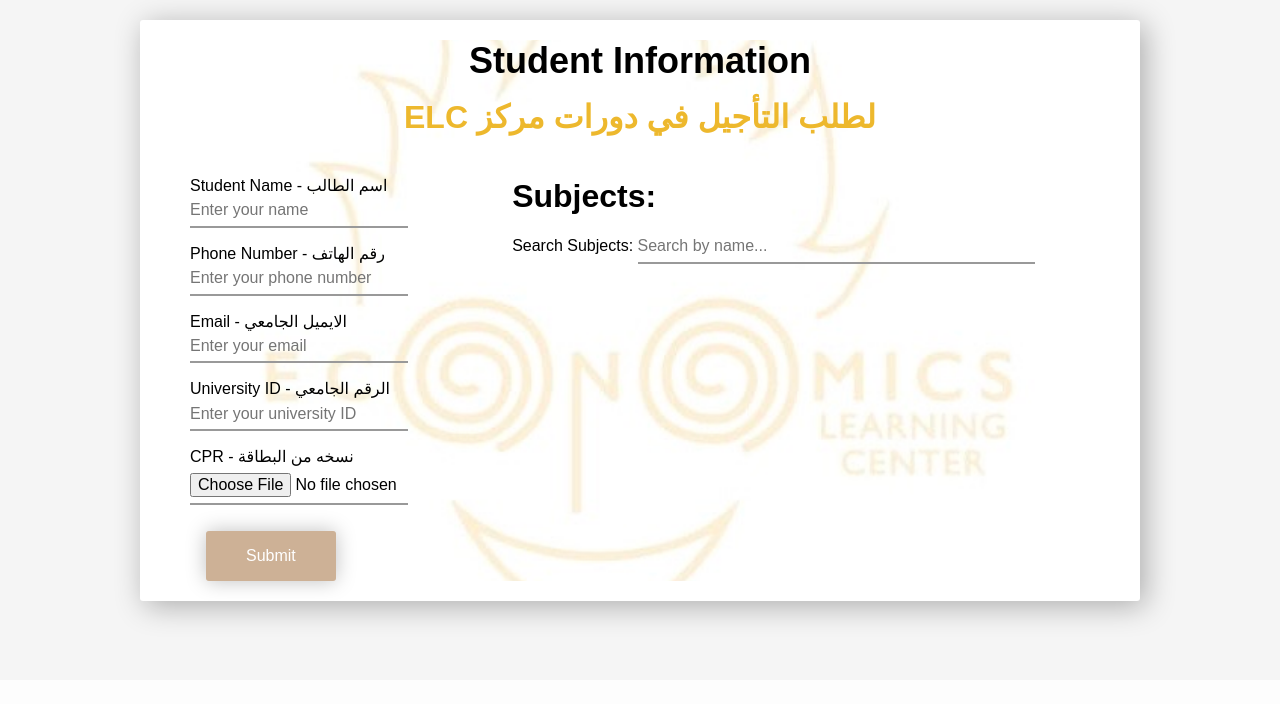
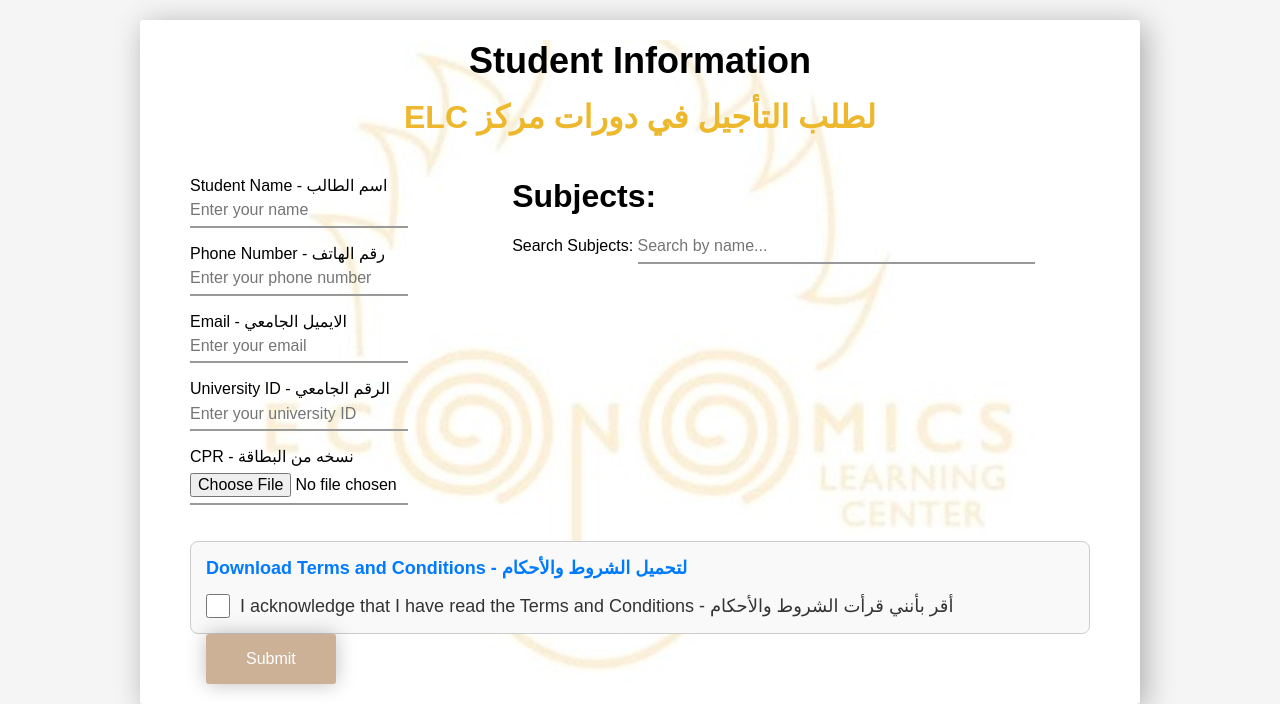
Before and after one commit to devHassan19/elc_project, a Django app: template main_app/templates/accounts/student_page.html in a window 1280 px wide. Shown: the part 120-824 px from the top of the page. Before the commit the page ends 748 px from the top, so only its background shows below. Run offline with Django 3.2, Linux system fonts and the light colour scheme; the template is opened without the code that fills it, so the values that code supplies are empty.

Commit message:
ready to deploy

```diff
--- a/main_app/static/styles/student.css
+++ b/main_app/static/styles/student.css
@@ -251,6 +251,51 @@
   color: #0056b3;
 }
 
+.terms-section {
+  margin-top: 20px;
+  padding: 15px;
+  border: 1px solid #ccc;
+  border-radius: 8px;
+  background-color: #f9f9f9;
+  text-align: left; /* Align text to the left */
+  font-size: 18px; /* Increase font size */
+}
+
+.terms-section a {
+  display: block; /* Display as block for full-width */
+  margin-bottom: 15px;
+  color: #007bff;
+  text-decoration: none;
+  font-weight: bold;
+}
+
+.terms-section a:hover {
+  text-decoration: underline;
+}
+
+.terms-section div {
+  display: flex;
+  align-items: center; /* Align checkbox and label text vertically */
+}
+
+.checkbox-label {
+  display: flex;
+  align-items: center; /* Align checkbox and label text vertically */
+}
+
+.terms-section input[type="checkbox"] {
+  width: 24px;
+  height: 24px;
+  margin-right: 10px;
+  cursor: pointer;/* Adjust size if needed */
+}
+
+.terms-section label {
+  font-size: 18px; /* Increase label font size */
+  color: #333;
+}
+
+
 @media (max-width: 768px) {
   nav {
     flex-direction: column;
--- a/main_app/templates/accounts/student_page.html
+++ b/main_app/templates/accounts/student_page.html
@@ -93,6 +93,16 @@
             </div>
           </div>
 
+          <div class="terms-section">
+            <a href="{% static 'terms.pdf' %}" download class="terms-link">Download Terms and Conditions - لتحميل الشروط والأحكام</a>
+            <div class="checkbox-container">
+                <label for="termsCheckbox" class="checkbox-label">
+                    <input type="checkbox" id="termsCheckbox" required>
+                    I acknowledge that I have read the Terms and Conditions - أقر بأنني قرأت الشروط والأحكام
+                </label>
+            </div>
+        </div>
+
           <button type="submit">Submit</button>
         </form>
       </div>
```
Also changed, not shown: 2 other files.
